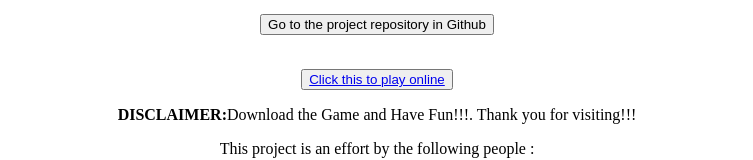
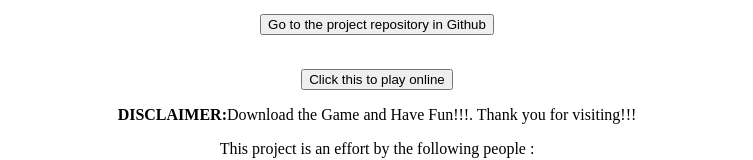
Before and after one commit to foss2016/foss2016.github.io, a plain HTML site: page index.html in a window 1280 px wide. Shown: the part 456-616 px from the top of the page, without its empty margins (263-1016 px from the left). Drawn offline with Linux system fonts and the light colour scheme.

Commit message:
button fix

```diff
--- a/index.html
+++ b/index.html
@@ -23,7 +23,7 @@
     <input type="submit" value="Go to the project repository in Github">
 </form>
  <br/>
- <button><a href = "game.html">Click this to play online </a></button>
+ <a href = "game.html"><button>Click this to play online</button> </a>
   <p><center>
   <strong>DISCLAIMER:</strong>Download the Game and Have Fun!!!. Thank you for visiting!!!<br/>
   </center>
```
